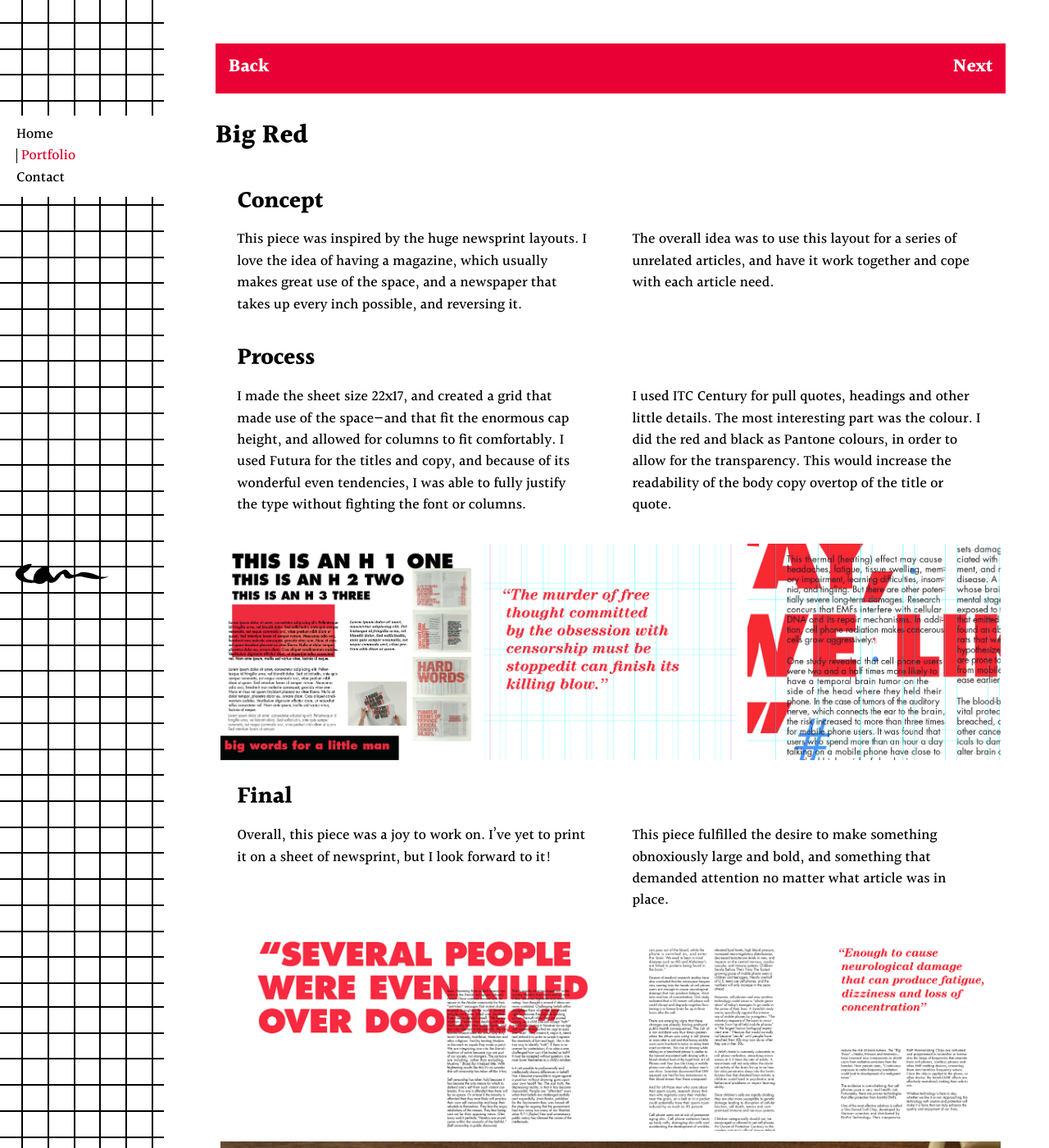
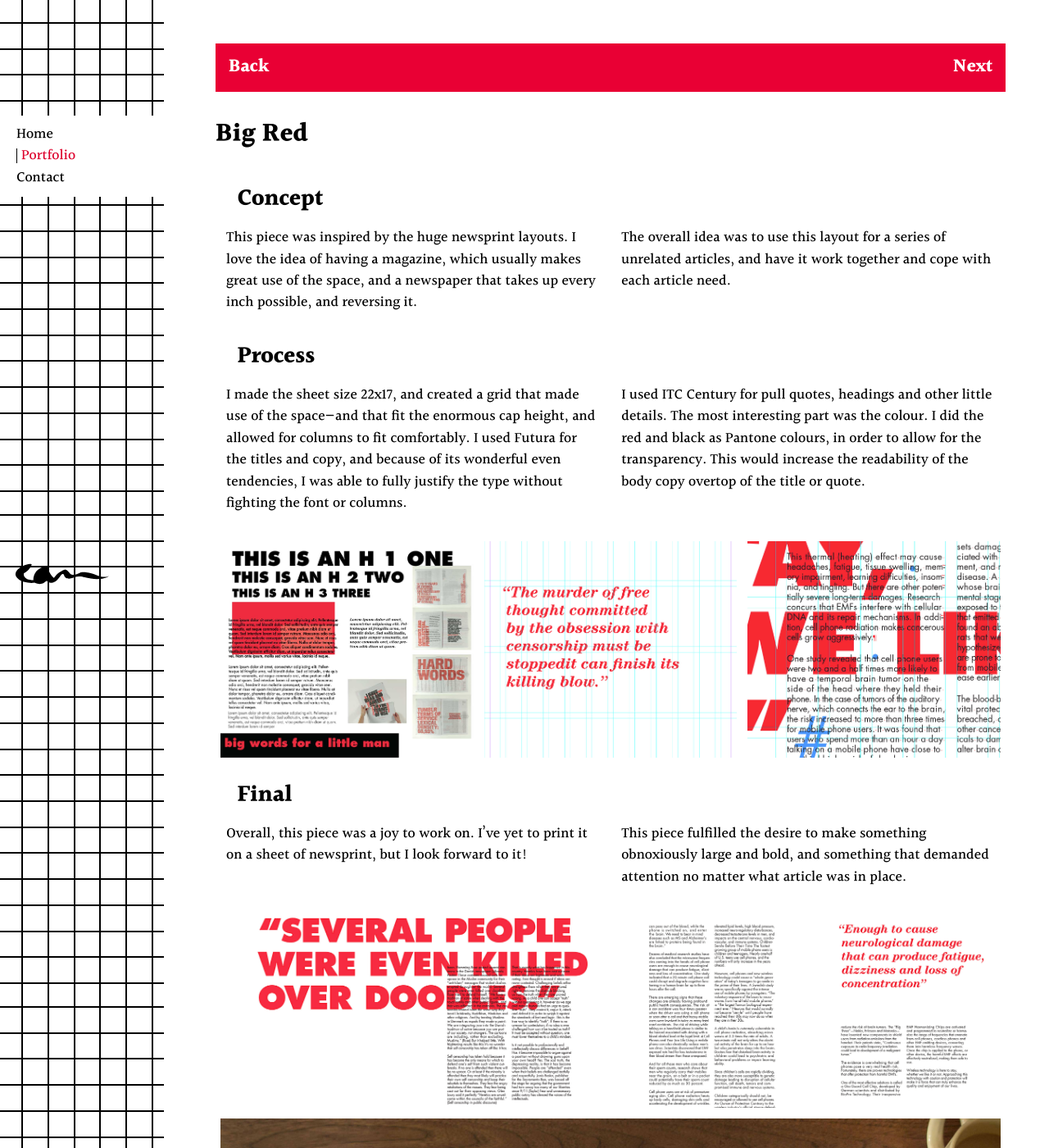
Before and after one commit to sky-bones/portfolio, a Jekyll site: the page built from _posts/2015-10-20-big-red.md, in a window 1280 px wide and 1400 px high. Shown: the whole window at 82% size. Built offline with Jekyll 4.4.1, drawn with Linux system fonts in a browser that asks for light colours.

Commit message:
spacing issues

```diff
--- a/_includes/css/main.css
+++ b/_includes/css/main.css
@@ -193,7 +193,7 @@
 
 .nex {
   font-size: 1.2656rem;
-	height: 2.75em;
+	height: 2.65em;
 	background-color: #E90034;
 }
 
--- a/_layouts/portfolio-layout.html
+++ b/_layouts/portfolio-layout.html
@@ -31,11 +31,11 @@
 		<h2>Concept</h2>
 	</div>
 
-		<div class="unit unit-xs-1 unit-s-1 unit-m-1-2 unit-l-1-2 gutter">
+		<div class="unit unit-xs-1 unit-s-1 unit-m-1-2 unit-l-1-2 gutter-1-2">
 			<p> {{ page.concept1 }} </p>
 		</div>
 
-	<div class="unit unit-xs-1 unit-s-1 unit-m-1-2 unit-l-1-2 gutter">
+	<div class="unit unit-xs-1 unit-s-1 unit-m-1-2 unit-l-1-2 gutter-1-2">
 		<p> {{ page.concept2 }} </p>
 		</div>
 </div>
@@ -46,11 +46,11 @@
 	</div>
 
 
-	<div class="unit unit-xs-1 unit-s-1 unit-m-1-2 unit-l-1-2 gutter">
+	<div class="unit unit-xs-1 unit-s-1 unit-m-1-2 unit-l-1-2 gutter-1-2">
 		<p> {{ page.process1 }} </p>
 	</div>
 
-	<div class="unit unit-xs-1 unit-s-1 unit-m-1-2 unit-l-1-2 gutter">
+	<div class="unit unit-xs-1 unit-s-1 unit-m-1-2 unit-l-1-2 gutter-1-2">
 		<p> {{ page.process2 }} </p>
 	</div>
 
@@ -68,11 +68,11 @@
 		<h2>Final</h2>
 	</div>
 
-	<div class="unit unit-xs-1 unit-s-1 unit-m-1-2 unit-l-1-2 gutter">
+	<div class="unit unit-xs-1 unit-s-1 unit-m-1-2 unit-l-1-2 gutter-1-2">
 		<p> {{ page.finalwords1 }}</p>
 	</div>
 
-<div class="unit unit-xs-1 unit-s-1 unit-m-1-2 unit-l-1-2 gutter">
+<div class="unit unit-xs-1 unit-s-1 unit-m-1-2 unit-l-1-2 gutter-1-2">
 <p>
 {% if page.finalwords2link %}
 		<a href="{{ page.finalwords2link }}">Read Salt</a>
```
